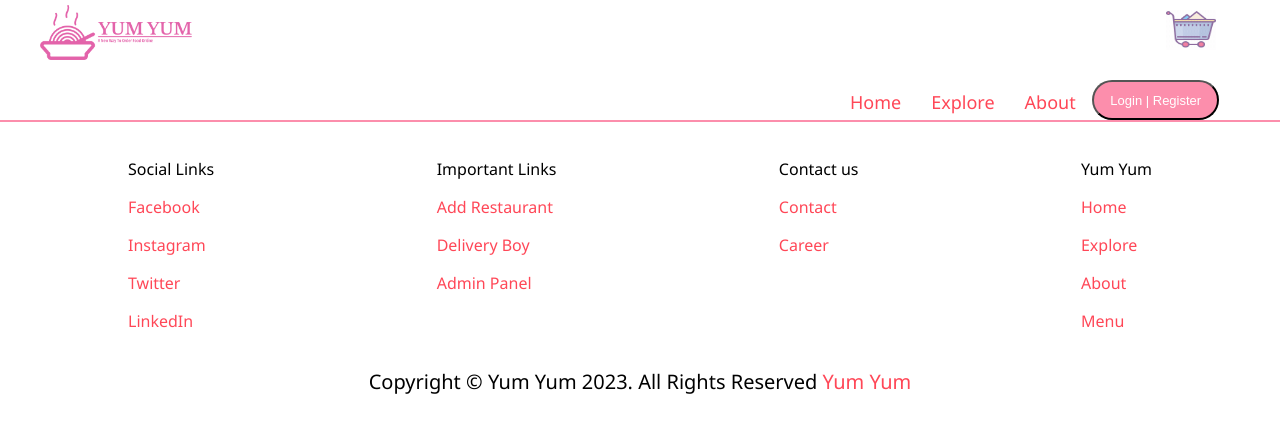
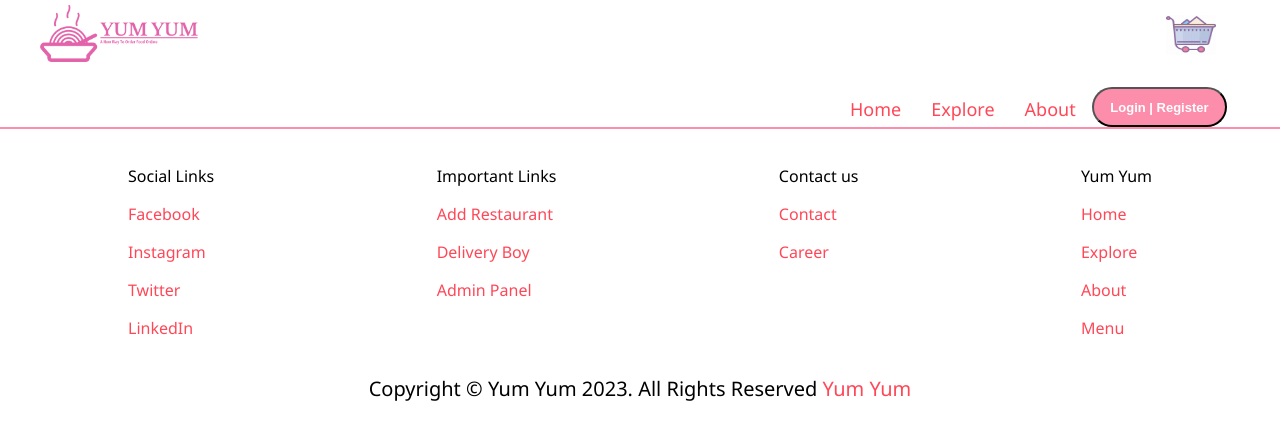
Before and after one commit to mirazxmondal/Yum-Yum, a plain HTML site: page Assets/HTML/about.html in a window 1280 px wide. Drawn offline with Linux system fonts and the light colour scheme.

Commit message:
Explore & about page navbar updated

```diff
--- a/Assets/CSS/about.css
+++ b/Assets/CSS/about.css
@@ -40,7 +40,7 @@ header {
 .yum-yum-navlogo {
   margin-top: 5px;
   margin-bottom: 5px;
-  height: 55px;
+  height: 57px;
 }
 
 a {
@@ -49,14 +49,14 @@ a {
 }
 
 .a-text {
-  margin-top: 20px;
+  margin-top: 25px;
   margin-left: 30px;
   font-weight: 500;
   font-size: large;
 }
 
 .a-cart {
-    margin-top: 10px;
+    margin-top: 15px;
     position: absolute;
     right: 5%;
 }
@@ -67,7 +67,7 @@ a {
 }
 
 .a-button {
-  margin-top: 10px;
+  margin-top: 15px;
 }
 
 .nav-head {
@@ -100,7 +100,7 @@ ul {
   }
 
   .button-content {
-    font-weight: 500;
+    font-weight: 600;
     font-size: small;
     position: relative;
     z-index: 1;
--- a/Assets/CSS/explore.css
+++ b/Assets/CSS/explore.css
@@ -40,7 +40,7 @@ header {
 .yum-yum-navlogo {
   margin-top: 5px;
   margin-bottom: 5px;
-  height: 55px;
+  height: 57px;
 }
 
 a {
@@ -49,14 +49,14 @@ a {
 }
 
 .a-text {
-  margin-top: 20px;
+  margin-top: 25px;
   margin-left: 30px;
   font-weight: 500;
   font-size: large;
 }
 
 .a-cart {
-    margin-top: 10px;
+    margin-top: 15px;
     position: absolute;
     right: 5%;
 }
@@ -67,7 +67,7 @@ a {
 }
 
 .a-button {
-  margin-top: 10px;
+  margin-top: 15px;
 }
 
 .nav-head {
@@ -100,7 +100,7 @@ ul {
   }
 
   .button-content {
-    font-weight: 500;
+    font-weight: 600;
     font-size: small;
     position: relative;
     z-index: 1;
@@ -139,6 +139,8 @@ ul {
       margin-right: 20px;
     }
   }
+
+
 /* Explore Section */
 main {
 	padding: 20px;
```
